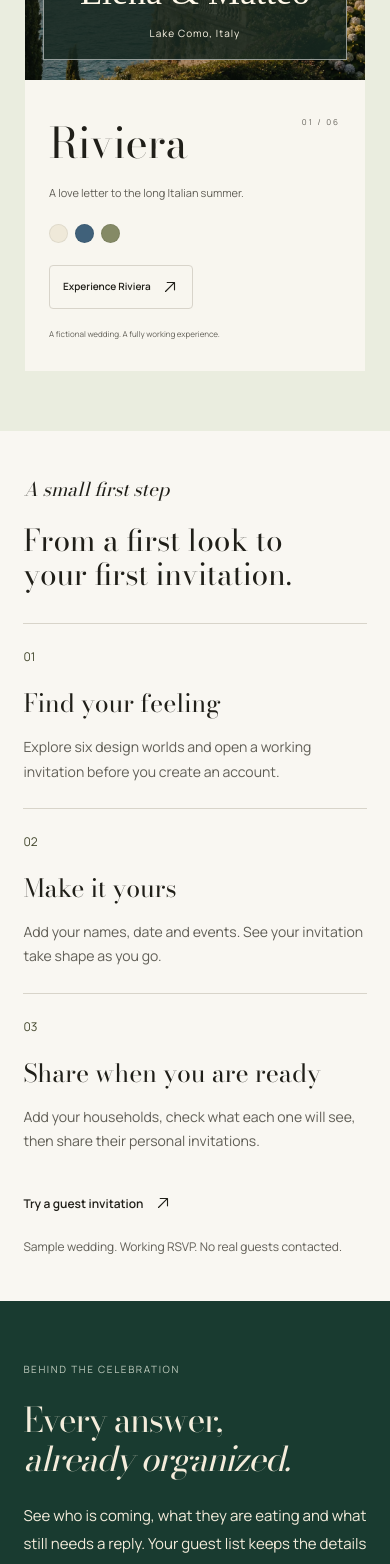
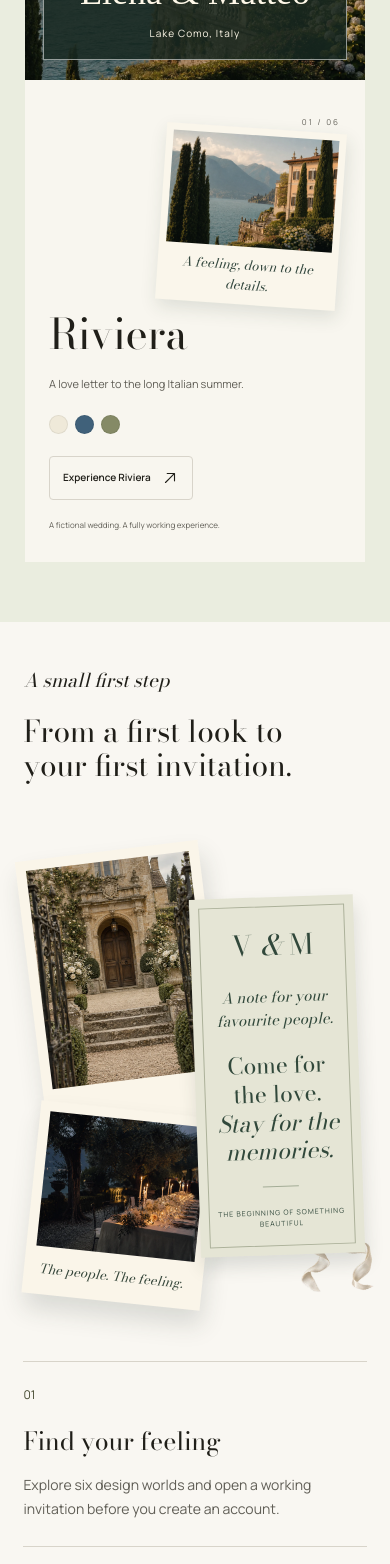
Before and after one commit to Aldo140/vow-motion, a Next.js app: page / in a window 390 px wide. Shown: the part 3600-5164 px from the top of the page. Built offline with nearby package versions, Linux system fonts and the light colour scheme; no server answers; a web font is replaced by a local one.

Commit message:
Add layered photographic stationery across landing page

```diff
--- a/src/app/layout.tsx
+++ b/src/app/layout.tsx
@@ -24,6 +24,7 @@ import "./pilot.css";
 import "./marketing-offer.css";
 import "./product-showcase.css";
 import "./product-story.css";
+import "./marketing-depth.css";
 export const metadata: Metadata = {
   metadataBase: new URL(process.env.APP_URL || "http://localhost:3000"),
   title: {
--- /dev/null
+++ b/src/app/marketing-depth.css
@@ -0,0 +1,237 @@
+/* Photographic objects stay inside their own columns, clear of copy and controls. */
+.marketing .invitation-editorial {
+  display: grid;
+  grid-template-columns: 1fr 0.85fr 1.15fr;
+  align-items: center;
+  position: relative;
+  isolation: isolate;
+  padding: 40px 20px 65px;
+  margin: 24px 0 12px;
+}
+.editorial-print {
+  margin: 0;
+  background: #faf5e9;
+  padding: 10px 10px 17px;
+  box-shadow: 3px 15px 25px #29372d26;
+}
+.editorial-print img {
+  width: 100%;
+  height: 300px;
+  object-fit: cover;
+}
+.editorial-print figcaption {
+  padding: 13px 5px 0;
+  font: italic 18px/1.4 var(--serif);
+  color: #35463a;
+}
+.editorial-setting {
+  rotate: -7deg;
+  margin-right: -20px;
+}
+.editorial-evening {
+  rotate: 6deg;
+  margin-left: -20px;
+}
+.editorial-evening img {
+  height: 250px;
+}
+.editorial-letter {
+  position: relative;
+  z-index: 1;
+  padding: 35px 24px;
+  display: flex;
+  flex-direction: column;
+  align-items: center;
+  gap: 23px;
+  background: #e5e5d5;
+  color: #31483b;
+  outline: 1px solid #acb19a;
+  outline-offset: -10px;
+  box-shadow: 1px 10px 18px #29372d25;
+  rotate: -2deg;
+  text-align: center;
+}
+.editorial-monogram {
+  font: 28px var(--serif);
+}
+.editorial-letter > span:not(.editorial-monogram) {
+  font: italic 15px/1.5 var(--serif);
+}
+.editorial-letter strong {
+  font: 28px/1.25 var(--serif);
+  font-weight: 400;
+}
+.editorial-letter small {
+  font-size: 7px;
+  letter-spacing: 1px;
+}
+.editorial-rule {
+  width: 36px;
+  height: 1px;
+  background: #a4ad97;
+}
+.editorial-ribbon {
+  position: absolute;
+  width: 130px;
+  right: 0;
+  bottom: 10px;
+  rotate: -20deg;
+  pointer-events: none;
+}
+@media (max-width: 768px) {
+  .marketing .invitation-editorial {
+    grid-template-columns: 1fr 1fr;
+    padding: 24px 8px 45px;
+  }
+  .editorial-print img {
+    height: 220px;
+  }
+  .editorial-letter {
+    grid-column: 2;
+    grid-row: 1 / 3;
+    padding: 26px 16px;
+    gap: 20px;
+  }
+  .editorial-letter strong {
+    font-size: 23px;
+  }
+  .editorial-evening {
+    grid-column: 1;
+    margin: -20px -15px 0 0;
+  }
+  .editorial-evening img {
+    height: 135px;
+  }
+  .editorial-print figcaption {
+    font-size: 13px;
+  }
+  .editorial-ribbon {
+    width: 90px;
+    right: -4px;
+    bottom: 25px;
+  }
+}
+.collection-mood-print {
+  width: min(100%, 230px);
+  margin: 0 0 26px;
+  padding: 7px 7px 10px;
+  background: #faf6eb;
+  box-shadow: 2px 7px 18px #273c3020;
+  rotate: 4deg;
+}
+.collection-mood-print img {
+  width: 100%;
+  height: 112px;
+  object-fit: cover;
+}
+.collection-mood-print > span,
+.planner-venue-print > span,
+.beginning-photo > span {
+  display: block;
+  padding-top: 9px;
+  font: italic 13px/1.5 var(--serif);
+  color: #34483f;
+  text-align: center;
+}
+.marketing .planner-image {
+  position: relative;
+  overflow: hidden;
+}
+.planner-venue-print {
+  position: absolute;
+  width: 46%;
+  right: 8%;
+  bottom: 11%;
+  padding: 10px 10px 16px;
+  background: #f7f1e3;
+  box-shadow: 4px 18px 35px #142b3245;
+  rotate: -7deg;
+}
+.marketing .planner-venue-print img {
+  width: 100%;
+  height: auto;
+  aspect-ratio: 4 / 5;
+  object-fit: cover;
+}
+.depth-paper-seal {
+  position: absolute;
+  right: -18px;
+  top: -22px;
+  width: 58px;
+  height: 58px;
+  display: grid;
+  place-items: center;
+  border-radius: 50%;
+  outline: 1px solid #e0c899;
+  outline-offset: -6px;
+  background: #743b37;
+  color: #f6e4c4;
+  font: 14px var(--serif);
+  box-shadow: 0 5px 12px #20171030;
+}
+.beginning-still-life {
+  position: relative;
+  min-width: 0;
+  padding: 80px 36px 30px 0;
+  isolation: isolate;
+}
+.beginning-photo {
+  position: absolute;
+  z-index: -1;
+  inset: 0 0 90px 20%;
+  rotate: 7deg;
+  padding: 10px 10px 16px;
+  background: #f9f4e8;
+  box-shadow: 3px 10px 25px #25352b25;
+}
+.beginning-photo img {
+  width: 100%;
+  height: calc(100% - 34px);
+  object-fit: cover;
+}
+.beginning-photo > span {
+  visibility: hidden;
+}
+.beginning-still-life .beginning-invitation {
+  position: relative;
+  width: 85%;
+  margin-inline: 0;
+}
+.beginning-silk {
+  position: absolute;
+  right: -5px;
+  bottom: 10px;
+  width: 125px;
+  height: auto;
+  rotate: -12deg;
+  pointer-events: none;
+}
+@media (max-width: 768px) {
+  .collection-mood-print {
+    width: 180px;
+    margin-bottom: 14px;
+    align-self: flex-end;
+  }
+  .beginning-still-life {
+    width: min(100%, 420px);
+    margin: auto;
+    padding: 65px 20px 25px 8px;
+  }
+  .beginning-photo {
+    right: 16px;
+  }
+  .editorial-setting figcaption {
+    visibility: hidden;
+  }
+  .beginning-still-life .beginning-invitation {
+    width: 85%;
+  }
+  .beginning-silk {
+    width: 90px;
+    right: 0;
+  }
+  .planner-venue-print {
+    width: 42%;
+    bottom: 10%;
+  }
+}
--- a/src/components/marketing-offer.tsx
+++ b/src/components/marketing-offer.tsx
@@ -41,6 +41,37 @@ export function FirstSteps({ planner = false }: { planner?: boolean }) {
           ? "See the fit before the commitment."
           : "From a first look to your first invitation."}
       </h2>
+      {!planner && (
+        <div className="invitation-editorial" aria-hidden="true">
+          <figure className="editorial-print editorial-setting depth-drift">
+            <img src="/images/heritage.webp" alt="" loading="lazy" />
+            <figcaption>The place.</figcaption>
+          </figure>
+          <div className="editorial-letter depth-drift">
+            <span className="editorial-monogram">
+              V <i>&amp;</i> M
+            </span>
+            <span>A note for your favourite people.</span>
+            <strong>
+              Come for the love.
+              <br />
+              <i>Stay for the memories.</i>
+            </strong>
+            <span className="editorial-rule" />
+            <small>THE BEGINNING OF SOMETHING BEAUTIFUL</small>
+          </div>
+          <figure className="editorial-print editorial-evening depth-drift">
+            <img src="/images/wedding-evening.webp" alt="" loading="lazy" />
+            <figcaption>The people. The feeling.</figcaption>
+          </figure>
+          <img
+            className="editorial-ribbon"
+            src="/images/invitation-silk.webp"
+            alt=""
+            loading="lazy"
+          />
+        </div>
+      )}
       <ol className="offer-steps">
         {steps.map(([title, copy], index) => (
           <li key={title}>
--- a/src/components/marketing.tsx
+++ b/src/components/marketing.tsx
@@ -20,6 +20,22 @@ export default function Marketing() {
     () => {
       const mm = gsap.matchMedia();
       mm.add("(prefers-reduced-motion: no-preference)", () => {
+        gsap.utils.toArray<HTMLElement>(".depth-drift").forEach((element) => {
+          gsap.fromTo(
+            element,
+            { y: 18 },
+            {
+              y: -18,
+              ease: "none",
+              scrollTrigger: {
+                trigger: element.parentElement,
+                start: "top bottom",
+                end: "bottom top",
+                scrub: true,
+              },
+            },
+          );
+        });
         gsap.from(".journey-phone-invite", {
           y: 24,
           ease: "none",
@@ -146,6 +162,23 @@ export default function Marketing() {
               </div>
             </div>
             <div className="collection-note">
+              <div
+                className="collection-mood-print depth-drift"
+                aria-hidden="true"
+              >
+                <img
+                  src={
+                    active === "riviera"
+                      ? "/images/riviera.webp"
+                      : active === "maison"
+                        ? "/images/hero-maison.webp"
+                        : "/images/wedding-details.webp"
+                  }
+                  alt=""
+                  loading="lazy"
+                />
+                <span>A feeling, down to the details.</span>
+              </div>
               <span className="collection-number">
                 0{worlds.indexOf(world) + 1} / 06
               </span>
@@ -173,6 +206,11 @@ export default function Marketing() {
               alt="Garden roses, silk ribbon and wedding bands, thoughtfully arranged"
               loading="lazy"
             />
+            <div className="planner-venue-print depth-drift" aria-hidden="true">
+              <img src="/images/hero-maison.webp" alt="" loading="lazy" />
+              <span>Every detail, considered.</span>
+              <b className="depth-paper-seal">V &amp; M</b>
+            </div>
           </div>
           <div>
             <p className="collection-caption">For the people behind the day</p>
@@ -195,7 +233,12 @@ export default function Marketing() {
           id="pricing"
           tabIndex={-1}
         >
-          <div className="beginning-invitation" aria-hidden="true">
+          <div className="beginning-still-life" aria-hidden="true">
+            <div className="beginning-photo depth-drift">
+              <img src="/images/garden.webp" alt="" loading="lazy" />
+              <span>For all the moments to come.</span>
+            </div>
+            <div className="beginning-invitation">
               <span>Save the date</span>
               <div>
                 Your names
@@ -208,6 +251,13 @@ export default function Marketing() {
                 An invitation like no one else’s.
               </small>
               <span className="beginning-monogram">V M</span>
+            </div>
+            <img
+              className="beginning-silk depth-drift"
+              src="/images/invitation-silk.webp"
+              alt=""
+              loading="lazy"
+            />
           </div>
           <div className="beginning-copy">
             <p className="collection-caption">Your wedding, all together</p>
```
Lines whose indentation alone changed are shown as unchanged.
